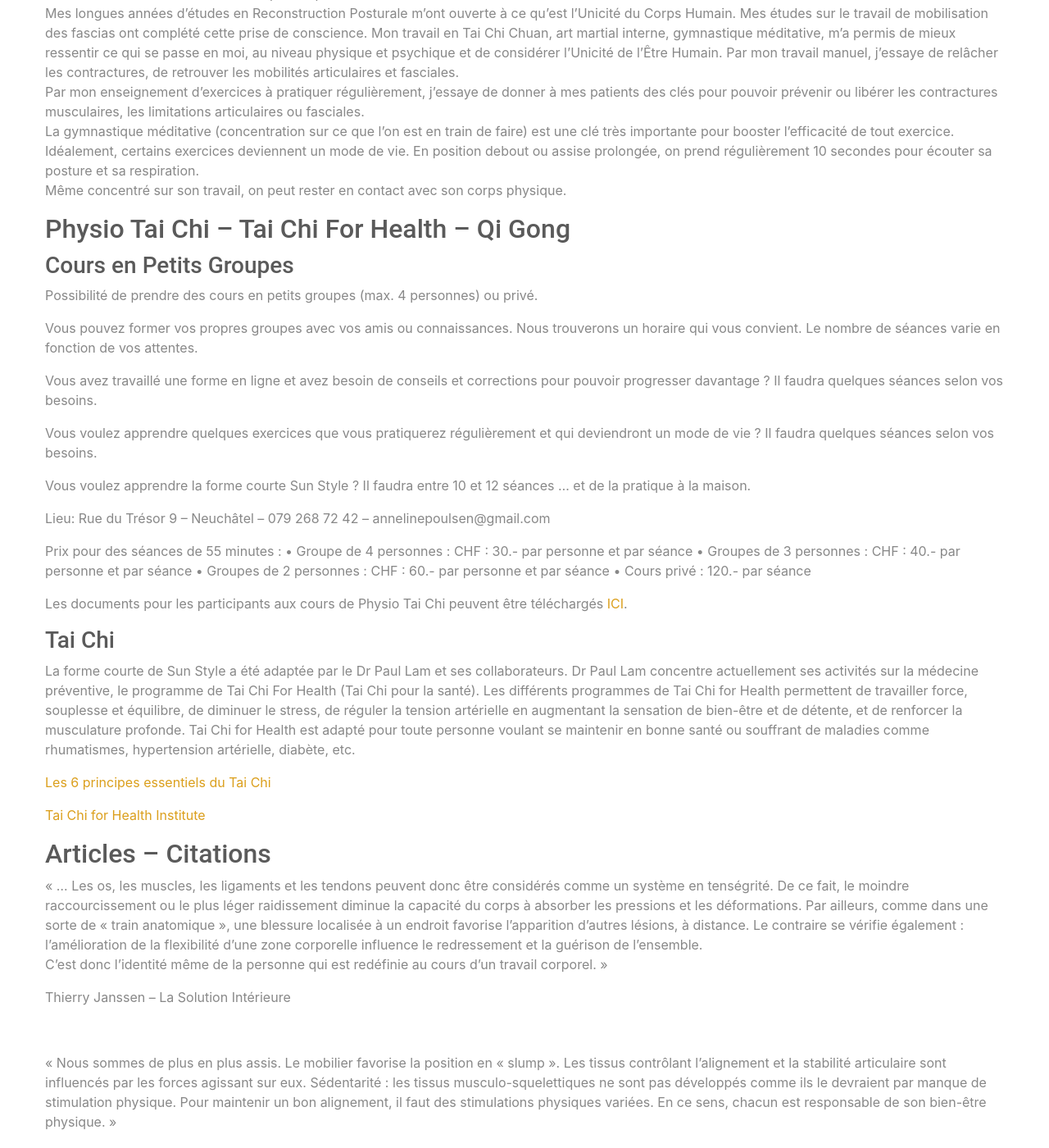
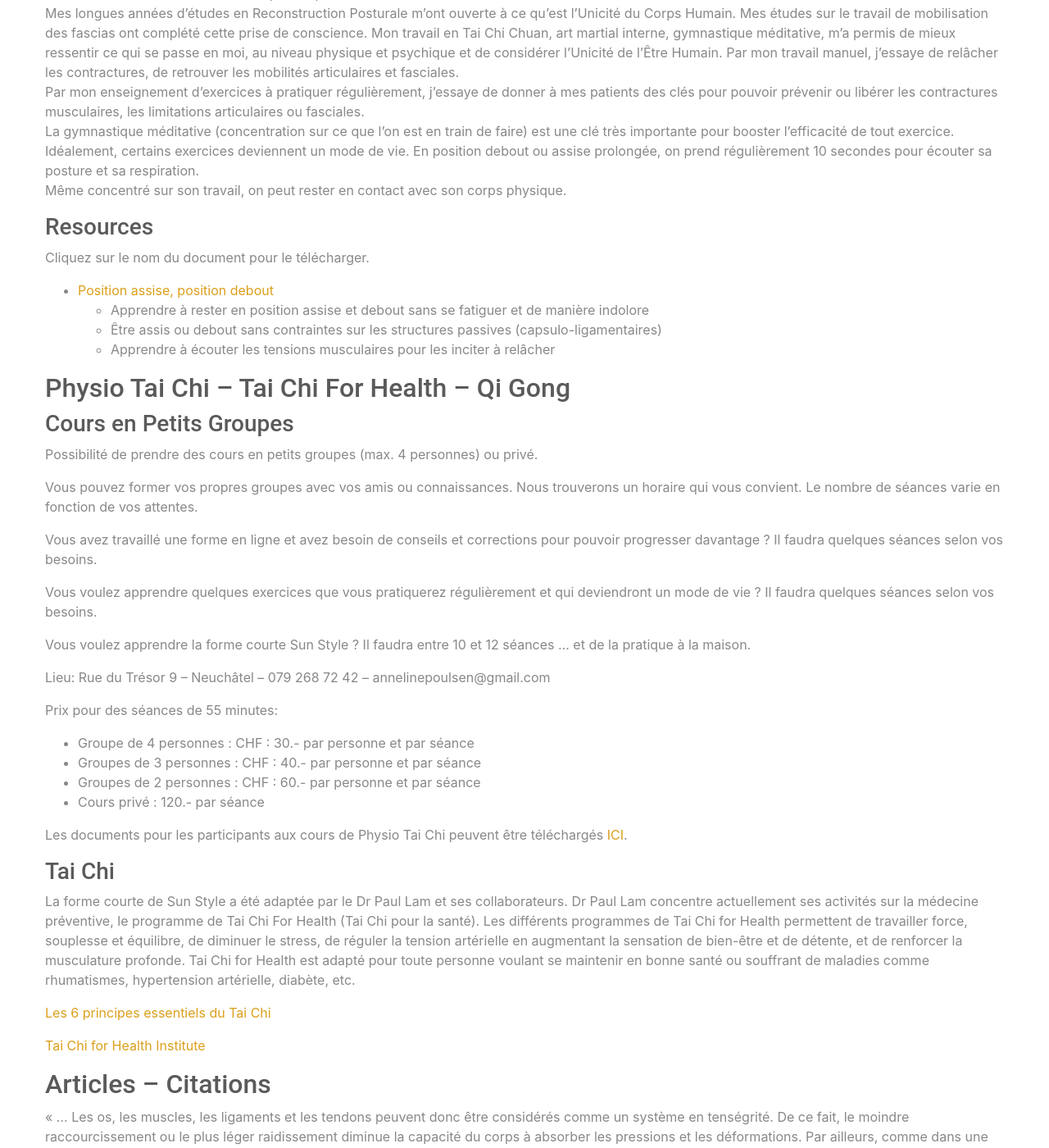
Before and after one commit to tresor9/tresor9, a Jekyll site: the page built from people/poulsen.md, in a window 1280 px wide and 1400 px high, scrolled down 1767 px. Shown: the whole window at 82% size. Built offline with Jekyll 4.4.1, drawn with Linux system fonts in a browser that asks for light colours; some of the changed text lies outside the part shown.

Commit message:
Updated Poulsen Page. Deleted Waeber Page.

```diff
--- a/_includes/navbar.html
+++ b/_includes/navbar.html
@@ -21,6 +21,9 @@
             <a class="nav-link" href="https://www.therapies-naturelles-et-complementaires.ch" target="_blank">Annabelle Baumann</a>
           </li>
           <li class="nav-item">
+            <a class="nav-link" href="https://www.osteopathe-neuchatel.ch/" target="_blank">Anne Waeber</a>
+          </li>
+          <li class="nav-item">
             <a class="nav-link" href="https://www.pauline-osteo.ch/" target="_blank">Pauline Robert-Charrue</a>
           </li>
         </ul>
--- a/people/poulsen.md
+++ b/people/poulsen.md
@@ -56,6 +56,15 @@
 Idéalement, certains exercices deviennent un mode de vie. En position debout ou assise prolongée, on prend régulièrement 10 secondes pour écouter sa posture et sa respiration.<br>
 Même concentré sur son travail, on peut rester en contact avec son corps physique.
 
+### Resources
+
+Cliquez sur le nom du document pour le télécharger.
+
+* [Position assise, position debout](/assets/documents/physio/positionAssisePositionDebout.pdf)
+  * Apprendre à rester en position assise et debout sans se fatiguer et de manière indolore
+  * Être assis ou debout sans contraintes sur les structures passives (capsulo-ligamentaires)
+  * Apprendre à écouter les tensions musculaires pour les inciter à relâcher
+
 ## Physio Tai Chi – Tai Chi For Health – Qi Gong
 
 ### Cours en Petits Groupes
@@ -72,11 +81,12 @@
 
 Lieu: Rue du Trésor 9 – Neuchâtel – 079 268 72 42 – annelinepoulsen@gmail.com
 
-Prix pour des séances de 55 minutes :
-•	Groupe de 4 personnes : CHF : 30.- par personne et par séance
-•	Groupes de 3 personnes : CHF : 40.- par personne et par séance
-•	Groupes de 2 personnes : CHF : 60.- par personne et par séance
-•	Cours privé : 120.- par séance
+Prix pour des séances de 55 minutes:
+
+* Groupe de 4 personnes : CHF : 30.- par personne et par séance
+* Groupes de 3 personnes : CHF : 40.- par personne et par séance
+* Groupes de 2 personnes : CHF : 60.- par personne et par séance
+* Cours privé : 120.- par séance
 
 Les documents pour les participants aux cours de Physio Tai Chi peuvent être téléchargés [ICI](/people/poulsen-login.html).
 
```
Also changed, not shown: index.html (+16 -15 lines), people/waeber.md (deleted, +0 -58 lines), 9 other files.
